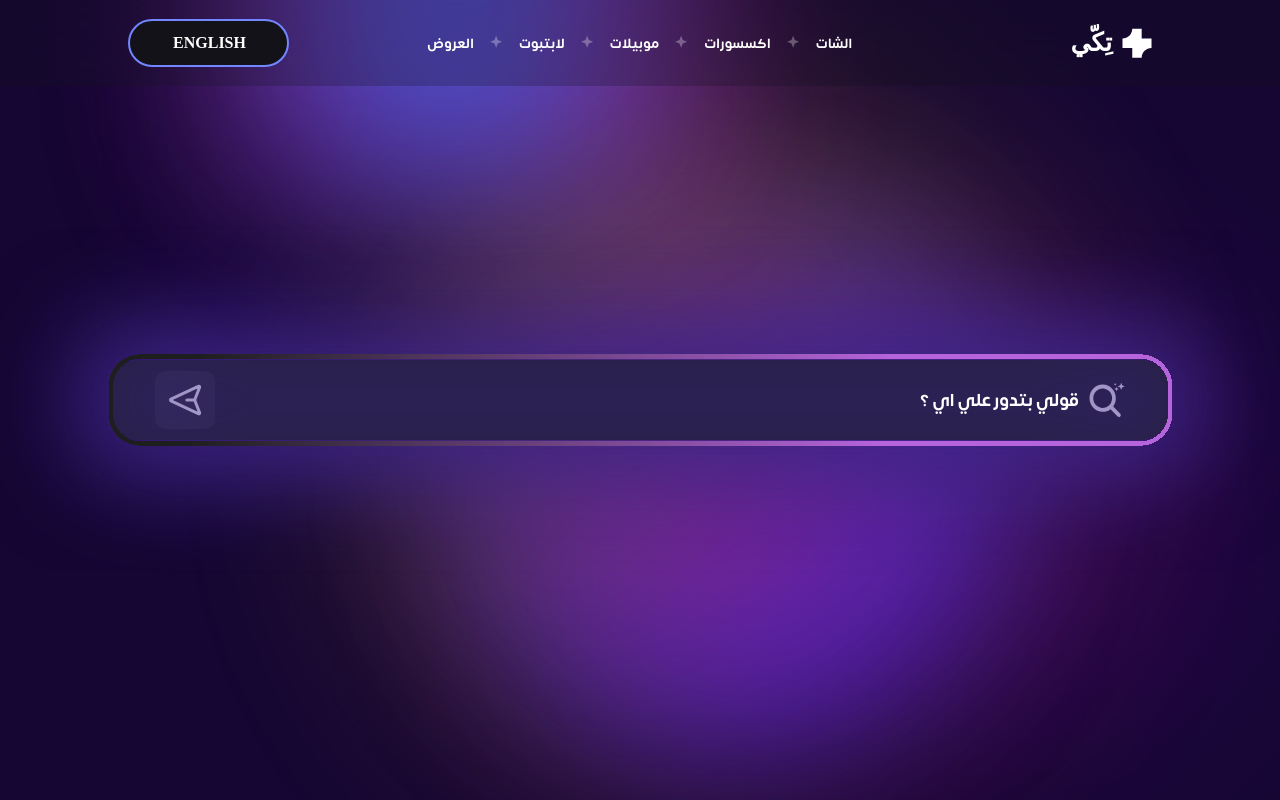
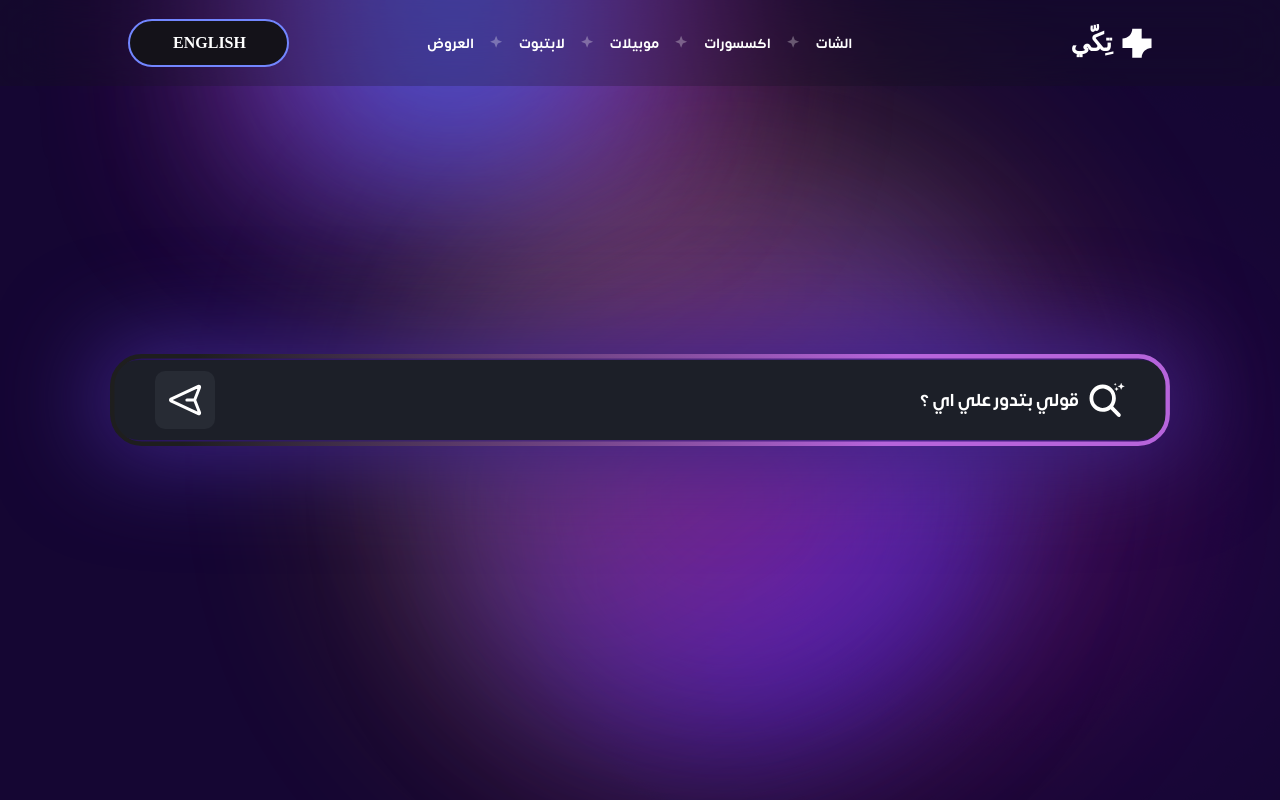
Before and after one commit to abdelrhman-mohamed-dev/chat-ui, a React (Vite) app: page /chat in a window 1280 px wide. Built offline with nearby package versions, Linux system fonts and the light colour scheme.

Commit message:
last 28/10

```diff
--- a/src/pages/chat/chat.css
+++ b/src/pages/chat/chat.css
@@ -1,8 +1,9 @@
 .chat-border {
   pointer-events: none !important;
   position: absolute;
-  width: 1315px;
+  width: 100%;
   z-index: 999999999;
+  /* display: none; */
 }
 .chat-input-container {
   position: relative;
@@ -30,7 +31,7 @@
   width: 100%;
   height: 100%;
   border: none;
-  background: transparent;
+  background: #1c1f28;
   color: #fff;
   font-family: Raleway;
   font-size: 18px;
```
Also changed, not shown: public/imgs/border.svg.
